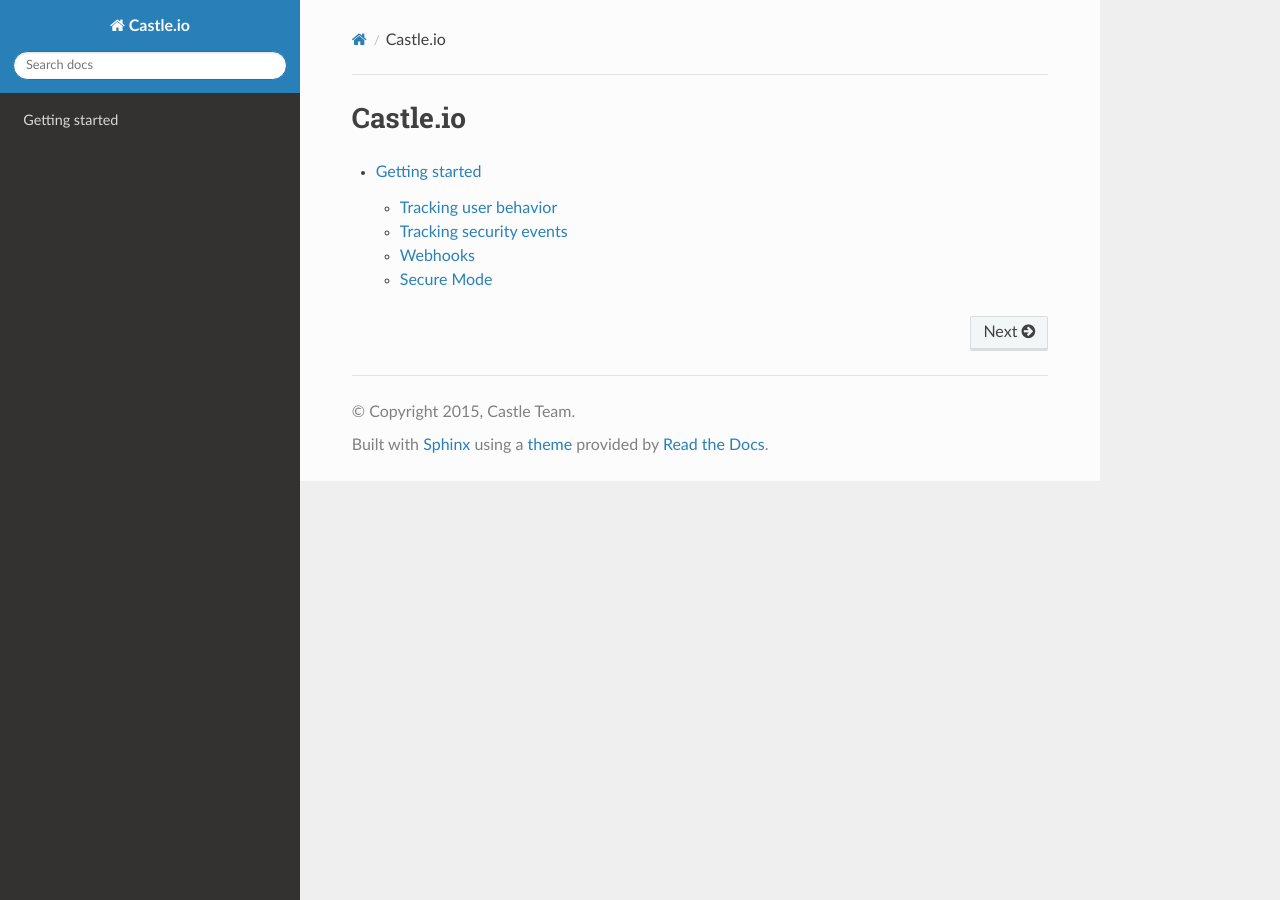
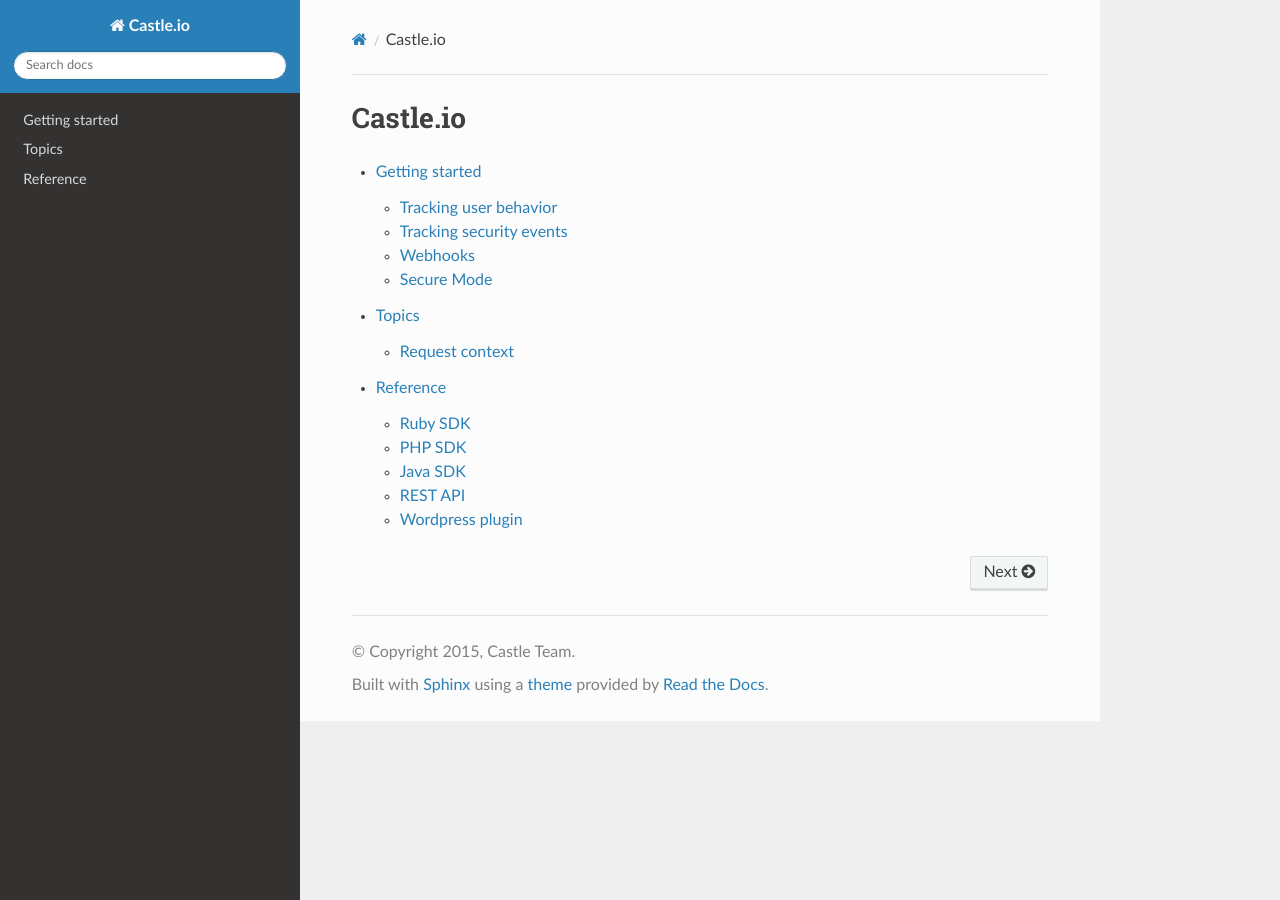
Before and after one commit to castle/docs, a Sphinx documentation site: the page built from source/index.rst, in a window 1280 px wide. Built offline with Sphinx 7.4.7 and the Read the Docs theme 2.0.0, drawn with Linux system fonts in a browser that asks for light colours.

Commit message:
added references to SDKs and additional topics

```diff
--- a/source/index.rst
+++ b/source/index.rst
@@ -6,3 +6,5 @@
    :maxdepth: 2
 
    getting-started/index
+   topics/index
+   reference/index
--- /dev/null
+++ b/source/reference/index.rst
@@ -0,0 +1,12 @@
+Reference
+=========
+
+.. toctree::
+   :titlesonly:
+   :maxdepth: 2
+
+   Ruby SDK <https://github.com/castle/castle-ruby>
+   PHP SDK <https://github.com/castle/castle-php>
+   Java SDK <https://github.com/castle/castle-java>
+   REST API <https://api.castle.io/docs>
+   Wordpress plugin <https://github.com/castle/castle-wordpress>
--- /dev/null
+++ b/source/topics/index.rst
@@ -0,0 +1,8 @@
+Topics
+======
+
+.. toctree::
+   :titlesonly:
+   :maxdepth: 2
+
+   request-context
```
Also changed, not shown: source/topics/request-context.rst (added, +28 -0 lines).
